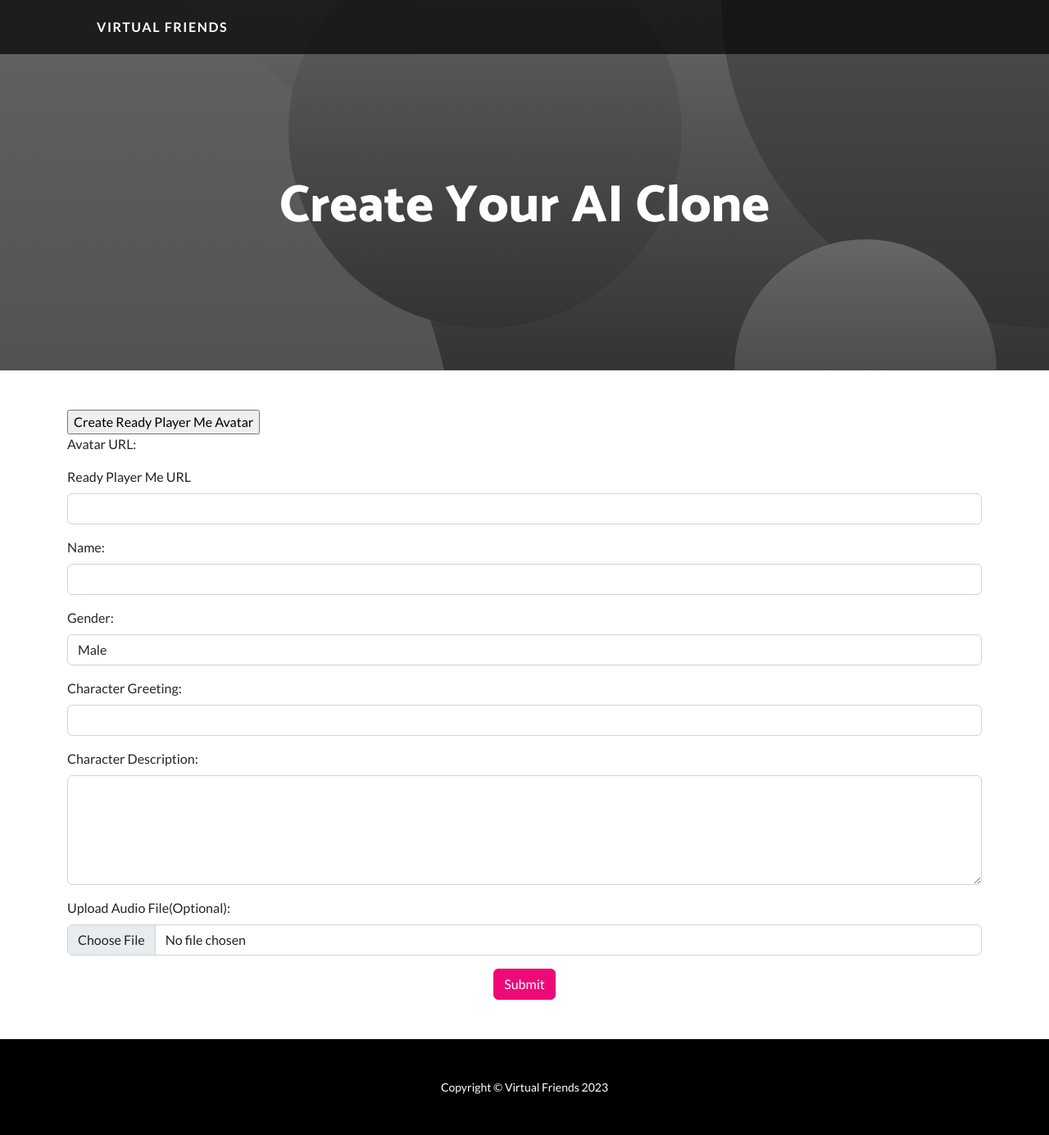
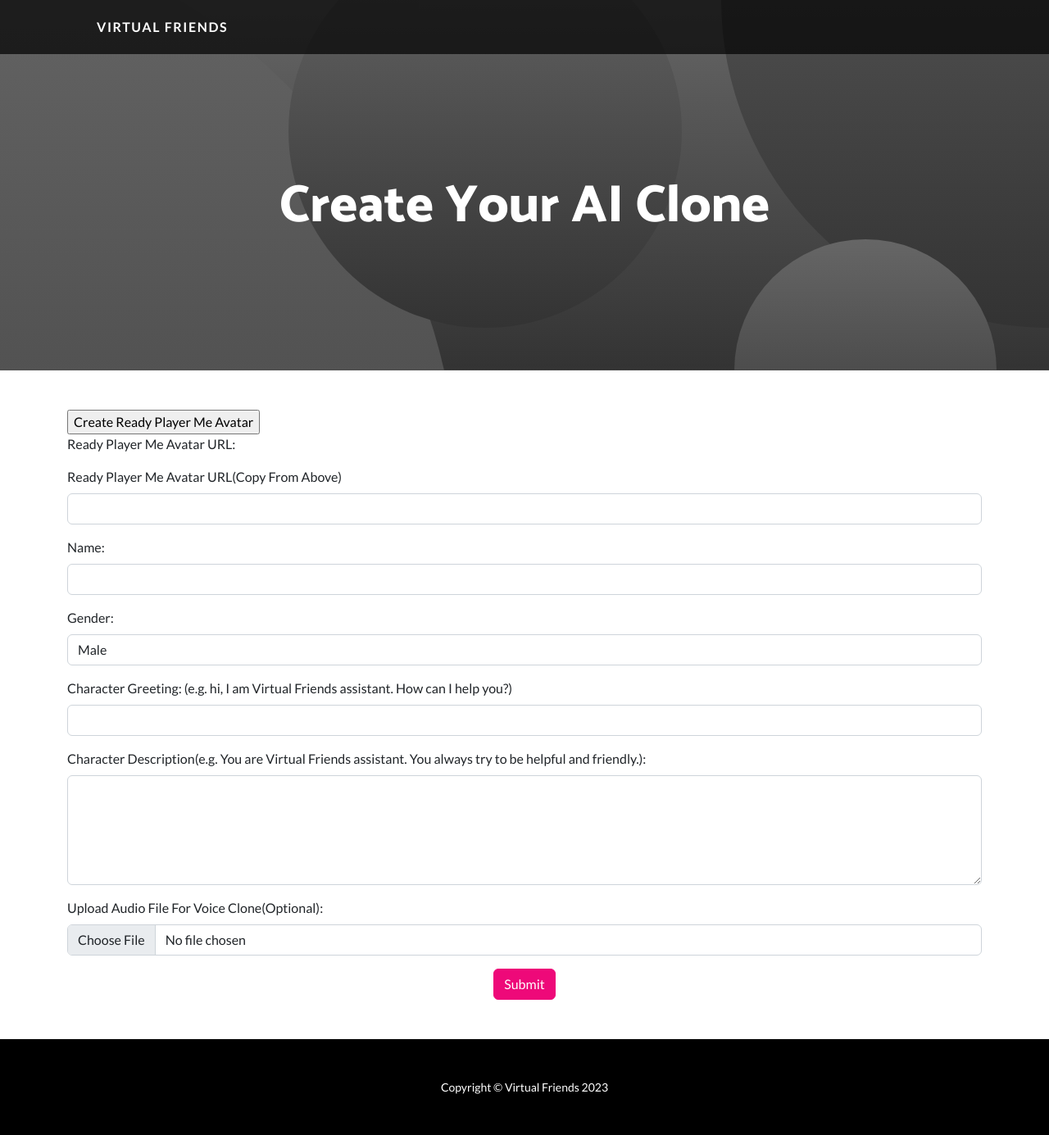
Before and after one commit to team-virtual-friends/webapp, a Flask app: page /create_character in a window 1280 px wide. Shown: the whole page at 82% size. Run offline with Flask 3, Linux system fonts and the light colour scheme; some libraries are stand-ins or nearby versions.

Commit message:
add character id and elevan labs id

```diff
--- a/webapp/app.py
+++ b/webapp/app.py
@@ -15,6 +15,8 @@ from google.oauth2 import service_account
 import logging
 import concurrent.futures
 import re
+import hashlib
+import requests
 
 
 
@@ -298,8 +300,37 @@ def submit_feedback():
 # Create character and save it to firestore.
 from google.cloud import datastore
 client = datastore.Client.from_service_account_json('ysong-chat-845e43a6c55b.json')
+
+
+def clone_voice(voice_name, voice_description, audio_file):
+    url = "https://api.elevenlabs.io/v1/voices/add"
+    api_key = "4fb91ffd3e3e3cd35cbf2d19a64fd4e9"  # Hardcoded API Key
+
+    headers = {
+        "Accept": "application/json",
+        "xi-api-key": api_key
+    }
+
+    data = {
+        'name': voice_name,
+        'description': voice_description
+    }
+
+    files = [('files', (audio_file.filename, audio_file.stream, 'audio/mpeg'))]
+    response = requests.post(url, headers=headers, data=data, files=files)
+
+    response_json = response.json()  # Parse the JSON content directly
+    # TODO: return err if failed.
+    voice_id = response_json.get('voice_id', 'N/A')  # Extract the voice_id or default to 'N/A' if not found
+
+    return voice_id
+
 @app.route('/create_character', methods=['GET', 'POST'])
 def create_character():
+
+    #TODO: Replace with real user email.
+    user_email = "test@gmail.com"
+
     if request.method == 'POST':
         rpm_url = request.form['rpm_url']
         name = request.form['name']
@@ -308,22 +339,34 @@ def create_character():
         character_description = request.form['character_description']
         audio_file = request.files['audioFile']
 
+
+        character_id_string = f"{user_email}_{datetime.utcnow().strftime('%Y%m%d%H%M%S')}"
+        character_id = hashlib.md5(character_id_string.encode()).hexdigest()
+
+
         # Save the audio file (if needed) and get its name
         # For now, I'm just getting the filename
         audio_file_name = audio_file.filename if audio_file else None
-
+        # TODO: Store audio file
+        elevanlab_id = ""
+        if audio_file:
+            elevanlab_id = clone_voice(name, user_email+" "+character_id, audio_file)
 
         # Create a new character entity in the "characters_db" namespace
         key = client.key('Character', namespace='characters_db')
         character_entity = datastore.Entity(key=key)
 
         character_entity.update({
+            'character_id': character_id,
             'rpm_url': rpm_url,
             'name': name,
             'gender': gender,  # Added the gender field
             'character_greeting': character_greeting,
             'character_description': character_description,
-            'audio_file_name': audio_file_name
+            'audio_file_name': audio_file_name,
+            'elevanlab_id': elevanlab_id,
+            'created_at': datetime.utcnow(),  # Store the current UTC time as the creation timestamp
+            'user_email': user_email,
         })
 
         # Save the character entity
@@ -334,11 +377,24 @@ def create_character():
     return render_template('create-character.html')
 
 
-#Display character
-def get_character_by_name(character_name):
+# #Display character
+# def get_character_by_name(character_name):
+#     # Create a query to fetch character by name in the "characters_db" namespace
+#     query = client.query(kind='Character', namespace='characters_db')
+#     query.add_filter('name', '=', character_name)
+#
+#     # Fetch the result
+#     characters = list(query.fetch(limit=1))
+#
+#     if characters:
+#         return characters[0]
+#     else:
+#         return None
+
+def get_character_by_id(character_id):
     # Create a query to fetch character by name in the "characters_db" namespace
     query = client.query(kind='Character', namespace='characters_db')
-    query.add_filter('name', '=', character_name)
+    query.add_filter('character_id', '=', character_id)
 
     # Fetch the result
     characters = list(query.fetch(limit=1))
@@ -348,9 +404,10 @@ def get_character_by_name(character_name):
     else:
         return None
 
-@app.route('/character/<character_name>', methods=['GET'])
-def display_character(character_name):
-    character = get_character_by_name(character_name)  # Assuming you've defined this function earlier
+@app.route('/character/<character_id>', methods=['GET'])
+def display_character(character_id):
+    # character = get_character_by_name(character_name)  # Assuming you've defined this function earlier
+    character = get_character_by_id(character_id)  # Assuming you've defined this function earlier
     return render_template('character-profile.html', character=character)
 
 @app.route('/healthz', methods=['GET'])
@@ -361,4 +418,4 @@ if __name__ == "__main__":
     with app.app_context():
         db.create_all()
 
-    app.run(debug=True, port=5131)
+    app.run(debug=True, port=5132)
--- a/webapp/templates/character-profile.html
+++ b/webapp/templates/character-profile.html
@@ -106,7 +106,9 @@
 
             <div class="col-lg-6">
                 <div class="p-5">
-                    <a class="btn  btn-dark btn-xl mt-5"  href="{{ url_for('game', BinaryIndex=0, publisher='idafaber', friend='jack') }}">Meet {{ character['name'] }}</a>
+                    <a class="btn btn-dark btn-xl mt-5" href="{{ url_for('game', BinaryIndex=0, character_id=character['character_id']) }}">Meet {{ character['name'] }}</a>
+
+<!--                    <a class="btn  btn-dark btn-xl mt-5"  href="{{ url_for('game', BinaryIndex=0, publisher='idafaber', friend='jack') }}">Meet {{ character['name'] }}</a>-->
 <!--                                <p>Yi is co-founder of the virtual friends team. Ask any question about the product, company and himself. </p>-->
                 </div>
             </div>
--- a/webapp/templates/create-character.html
+++ b/webapp/templates/create-character.html
@@ -84,16 +84,14 @@
 <!--        <h2 class="text-center">Create Your AI Clone</h2>-->
         <form id="createCharacterForm" action="/create_character" method="post" enctype="multipart/form-data" class="mt-4">
             <input type="button" value="Create Ready Player Me Avatar" onClick="displayIframe()" />
-    <p id="avatarUrl">Avatar URL:</p>
+    <p id="avatarUrl">Ready Player Me Avatar URL:</p>
+
     <iframe id="frame" class="frame" allow="camera *; microphone *; clipboard-write" hidden></iframe>
 
             <div class="mb-3">
-                <label for="rpm_url" class="form-label">Ready Player Me URL</label>
+                <label for="rpm_url" class="form-label">Ready Player Me Avatar URL(Copy From Above)</label>
                 <input type="text" class="form-control" id="rpm_url" name="rpm_url" required>
             </div>
-
-
-
 
 
 
@@ -116,16 +114,18 @@
 
             <div class="mb-3">
                 <label for="character_greeting" class="form-label">Character Greeting:</label>
+                <label for="character_greeting" class="form-label">(e.g. hi, I am Virtual Friends assistant. How can I help you?)</label>
+
                 <input type="text" class="form-control" id="character_greeting" name="character_greeting" required>
             </div>
 
             <div class="mb-3">
-                <label for="character_description" class="form-label">Character Description:</label>
+                <label for="character_description" class="form-label">Character Description(e.g. You are Virtual Friends assistant. You always try to be helpful and friendly.):</label>
                 <textarea class="form-control" id="character_description" name="character_description" rows="5" required></textarea>
             </div>
 
             <div class="mb-3">
-                <label for="audioFile" class="form-label">Upload Audio File(Optional):</label>
+                <label for="audioFile" class="form-label">Upload Audio File For Voice Clone(Optional):</label>
                 <input type="file" class="form-control" id="audioFile" name="audioFile" accept="audio/*">
             </div>
 
```
Also changed, not shown: webapp/test/elevanlabs_test.py (added, +24 -0 lines).
